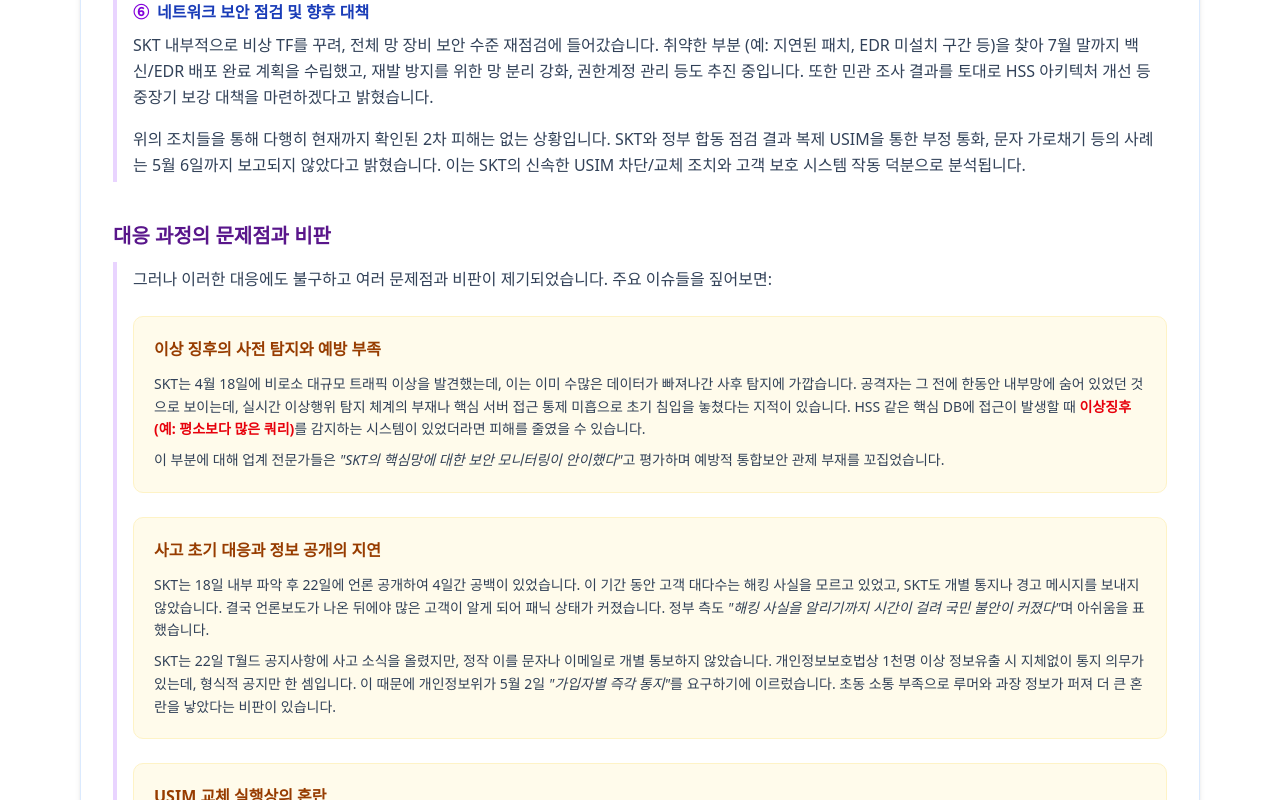
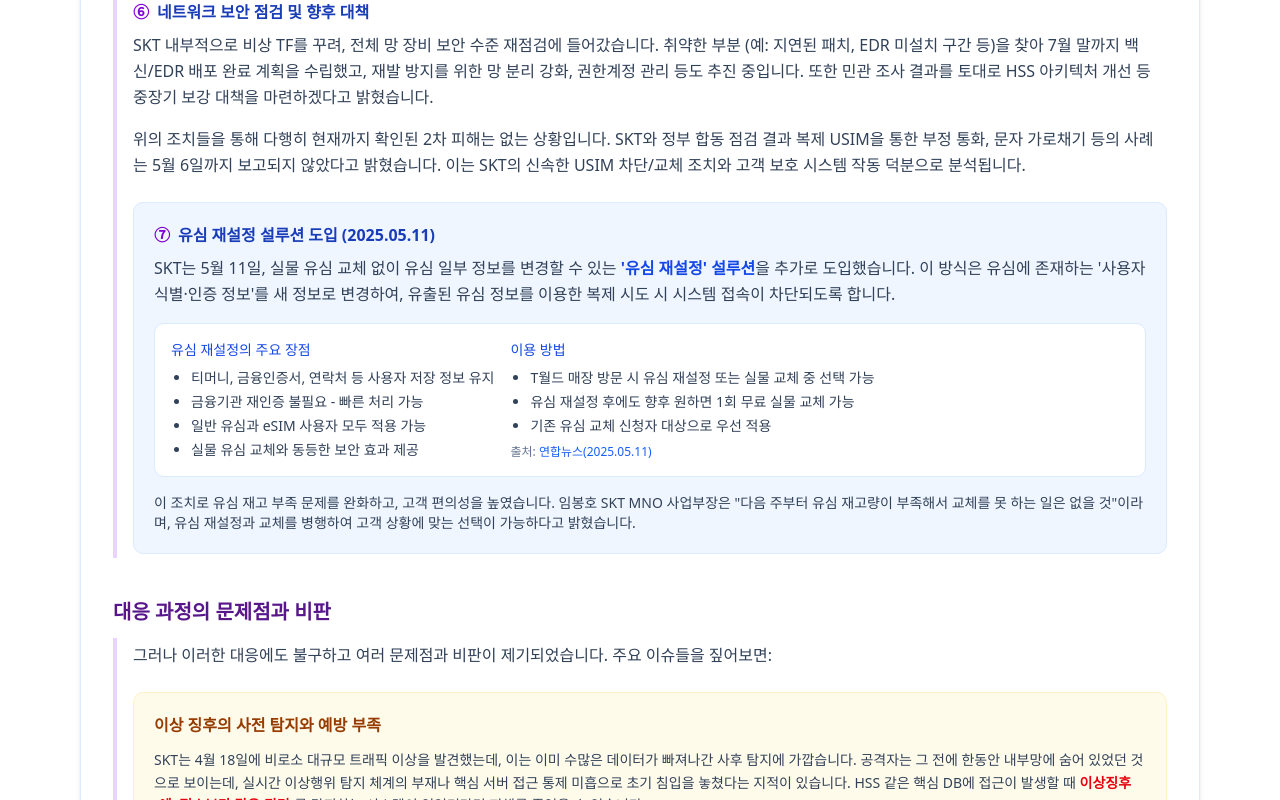
Before and after one commit to pandora0667/sk-telecom-security-incident, a Next.js app: page /response in a window 1280 px wide. Shown: the part 3765-4565 px from the top of the page. Built offline with nearby package versions, Linux system fonts and the light colour scheme.

Commit message:
feat: SK텔레콤 유심 재설정 설루션 도입 정보 추가

```diff
--- a/src/app/response/page.tsx
+++ b/src/app/response/page.tsx
@@ -326,6 +326,44 @@
                         위의 조치들을 통해 다행히 현재까지 확인된 2차 피해는 없는 상황입니다.
                         SKT와 정부 합동 점검 결과 복제 USIM을 통한 부정 통화, 문자 가로채기 등의 사례는 5월 6일까지
                         보고되지 않았다고 밝혔습니다. 이는 SKT의 신속한 USIM 차단/교체 조치와 고객 보호 시스템 작동 덕분으로 분석됩니다.
+                      </p>
+                    </div>
+
+                    <div className="bg-blue-50 rounded-lg p-5 border border-blue-100 mt-6">
+                      <h4 className="font-semibold text-blue-800 mb-2 flex items-center">
+                        <span className="text-purple-700 mr-2">⑦</span> 유심 재설정 설루션 도입 (2025.05.11)
+                      </h4>
+                      <p className="mb-4 leading-relaxed">
+                        SKT는 5월 11일, 실물 유심 교체 없이 유심 일부 정보를 변경할 수 있는 <strong className="text-blue-700">'유심 재설정' 설루션</strong>을 추가로 도입했습니다.
+                        이 방식은 유심에 존재하는 '사용자 식별·인증 정보'를 새 정보로 변경하여, 유출된 유심 정보를 이용한 복제 시도 시 시스템 접속이 차단되도록 합니다.
+                      </p>
+
+                      <div className="flex flex-col md:flex-row gap-4 bg-white p-4 rounded-lg border border-blue-100">
+                        <div>
+                          <h5 className="text-sm font-medium text-blue-700 mb-2">유심 재설정의 주요 장점</h5>
+                          <ul className="text-sm text-slate-700 list-disc pl-5 space-y-1">
+                            <li>티머니, 금융인증서, 연락처 등 사용자 저장 정보 유지</li>
+                            <li>금융기관 재인증 불필요 - 빠른 처리 가능</li>
+                            <li>일반 유심과 eSIM 사용자 모두 적용 가능</li>
+                            <li>실물 유심 교체와 동등한 보안 효과 제공</li>
+                          </ul>
+                        </div>
+                        <div>
+                          <h5 className="text-sm font-medium text-blue-700 mb-2">이용 방법</h5>
+                          <ul className="text-sm text-slate-700 list-disc pl-5 space-y-1">
+                            <li>T월드 매장 방문 시 유심 재설정 또는 실물 교체 중 선택 가능</li>
+                            <li>유심 재설정 후에도 향후 원하면 1회 무료 실물 교체 가능</li>
+                            <li>기존 유심 교체 신청자 대상으로 우선 적용</li>
+                          </ul>
+                          <p className="text-xs text-slate-500 mt-2">
+                            출처: <a href="https://www.yna.co.kr/view/AKR20250511017951017" target="_blank" rel="noopener noreferrer" className="text-blue-600 hover:underline">연합뉴스(2025.05.11)</a>
+                          </p>
+                        </div>
+                      </div>
+
+                      <p className="mt-4 text-sm text-slate-700">
+                        이 조치로 유심 재고 부족 문제를 완화하고, 고객 편의성을 높였습니다. 임봉호 SKT MNO 사업부장은 "다음 주부터 유심 재고량이 부족해서 교체를 못 하는 일은 없을 것"이라며,
+                        유심 재설정과 교체를 병행하여 고객 상황에 맞는 선택이 가능하다고 밝혔습니다.
                       </p>
                     </div>
                   </div>
--- a/src/lib/data/timeline.ts
+++ b/src/lib/data/timeline.ts
@@ -204,5 +204,14 @@
     category: 'government',
     important: true,
     source: 'lastcard.tistory.com'
+  },
+  {
+    date: '2025.05.12',
+    title: 'SK텔레콤, 유심 재설정 설루션 도입',
+    description: 'SK텔레콤이 실물 유심 교체 없이 유심 일부 정보를 변경할 수 있는 \'유심 재설정\' 설루션을 도입했다고 발표. 이 방식은 유심에 존재하는 \'사용자 식별·인증 정보\' 일부를 새 정보로 변경하여 누군가 기존 유출된 유심 정보를 이용해 복제를 시도하더라도 시스템 접속이 차단되는 방식이다. 금융인증서나 티머니, 연락처 등의 재설정이 필요 없어 편의성이 향상됐다.',
+    category: 'response',
+    important: true,
+    link: 'https://www.yna.co.kr/view/AKR20250511017951017',
+    source: 'yna.co.kr'
   }
 ];
```
